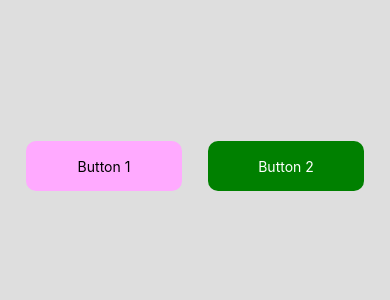
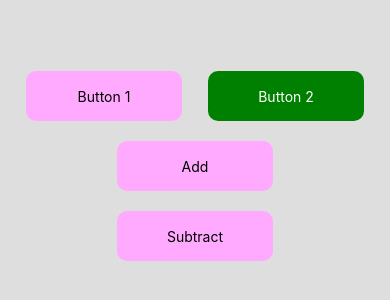
Before and after one commit to Asmatchd/FaizanIntern, a React Native app: screen / in a window 390 px wide. Shown: the part 256-556 px from the top of the page. Built offline with nearby package versions, Linux system fonts and the light colour scheme.

Commit message:
functions basics

```diff
--- a/src/screens/buttons/Buttons.js
+++ b/src/screens/buttons/Buttons.js
@@ -4,6 +4,34 @@ import React from 'react';
 import {View, Text, Button, TouchableOpacity} from 'react-native';
 
 export class Buttons extends React.Component {
+  firstFunction = data => {
+    if (data === '1') {
+      console.warn('1 Pressed');
+    } else {
+      console.warn('2 Pressed');
+    }
+  };
+
+  addFunction = (a, b) => {
+    const ans = a + b;
+    console.warn('answer is ' + ans);
+  };
+
+  subtractFunction = (a, b) => {
+    const ans = a - b;
+    console.warn('answer is ' + ans);
+  };
+
+  combined = (a, b, fn) => {
+    if (fn === 'add') {
+      const ans = a + b;
+      console.warn('after addition answer is ' + ans);
+    } else {
+      const ans = a - b;
+      console.warn('after subtraction answer is ' + ans);
+    }
+  };
+
   render() {
     return (
       <View
@@ -35,7 +63,7 @@ export class Buttons extends React.Component {
               borderRadius: 10,
             }}
             onPress={() => {
-              console.warn('1 Pressed');
+              this.firstFunction('1');
             }}>
             <Text>Button 1</Text>
           </TouchableOpacity>
@@ -52,7 +80,7 @@ export class Buttons extends React.Component {
               // marginTop: 20,
             }}
             onPress={() => {
-              console.warn('2 Pressed');
+              this.firstFunction('2');
             }}>
             <Text
               style={{
@@ -62,6 +90,48 @@ export class Buttons extends React.Component {
             </Text>
           </TouchableOpacity>
         </View>
+
+        <TouchableOpacity
+          // disabled={true}
+          style={{
+            height: 50,
+            width: '40%',
+            backgroundColor: '#faf',
+            alignItems: 'center',
+            justifyContent: 'center',
+            borderRadius: 10,
+            marginTop: 20,
+          }}
+          onPress={() => {
+            const a = 29;
+            const b = 13;
+            const fn = 'add';
+            // this.addFunction(a, b);
+            this.combined(a, b, fn);
+          }}>
+          <Text>Add</Text>
+        </TouchableOpacity>
+
+        <TouchableOpacity
+          // disabled={true}
+          style={{
+            height: 50,
+            width: '40%',
+            backgroundColor: '#faf',
+            alignItems: 'center',
+            justifyContent: 'center',
+            borderRadius: 10,
+            marginTop: 20,
+          }}
+          onPress={() => {
+            const a = 37;
+            const b = 50;
+            const fn = 'subtract';
+            // this.subtractFunction(a, b);
+            this.combined(a, b, fn);
+          }}>
+          <Text>Subtract</Text>
+        </TouchableOpacity>
       </View>
     );
   }
```
